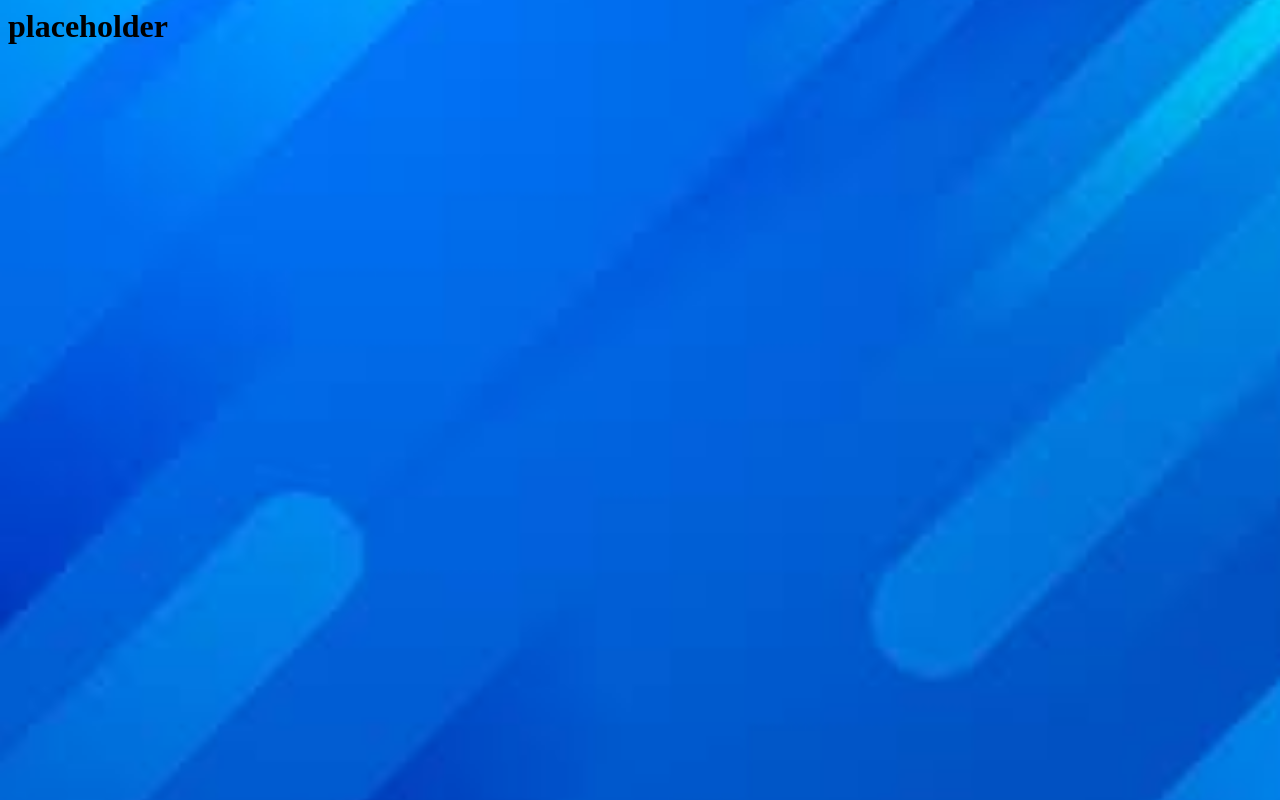
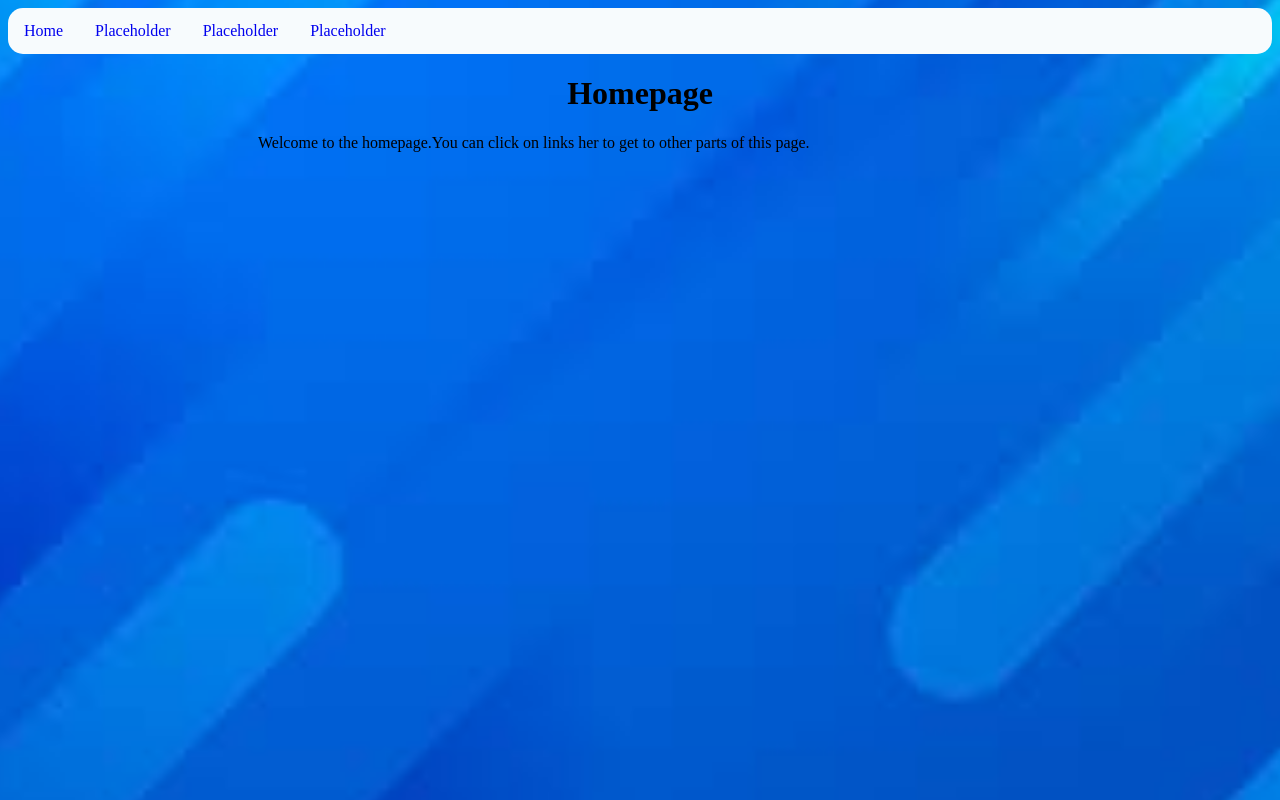
Before and after one commit to 23Brady/DACC-Webapp, a plain HTML site: page index.html in a window 1280 px wide. Drawn offline with Linux system fonts and the light colour scheme.

Commit message:
added link bar

```diff
--- a/index.html
+++ b/index.html
@@ -4,6 +4,15 @@
         <link rel="stylesheet" href="scripts/css/style.css">
     </head>
     <body>
-        <h1>placeholder</h1>
+        <ul class="ulnav">
+            <li class="linav"><a href="index.html" class="active">Home</a></li>
+            <li class="linav"><a href="index.html">Placeholder</a></li>
+            <li class="linav"><a href="index.html">Placeholder</a></li>
+            <li class="linav"><a href="index.html">Placeholder</a></li>
+        </ul>
+        <center>
+            <h1>Homepage</h1>
+            </center>
+            <p>Welcome to the homepage.You can click on links her to get to other parts of this page.</p>
     </body>
 </html>
--- a/scripts/css/style.css
+++ b/scripts/css/style.css
@@ -3,5 +3,37 @@ body{
     background-image: url('../../images/blue_backround.jfif');
     background-repeat: no-repeat;
     background-position: center;
-    background-size: 1300px;
+    background-size: 1400px;
 }
+
+  p{
+      margin-left:250px
+  }
+  ul.ulnav{
+      border-radius: 15px;
+      list-style-type: none;
+      margin: 0;
+      padding: 0;
+      overflow: hidden;
+      background-color: rgb(247, 251, 253);
+  }
+  li.linav{
+      float:left;
+  }
+  li.linav a{
+      display: block;
+      color: #ffffff
+      text-align: center;
+      padding: 14px 16px;
+      text-decoration: none;
+  }
+  li.linav a.active{
+    display: block;
+    color: #888080
+    text-align: center;
+    padding: 14px 16px;
+    text-decoration: none;
+}
+li.linav a:hover{
+    background-color: #111;
+}
```
